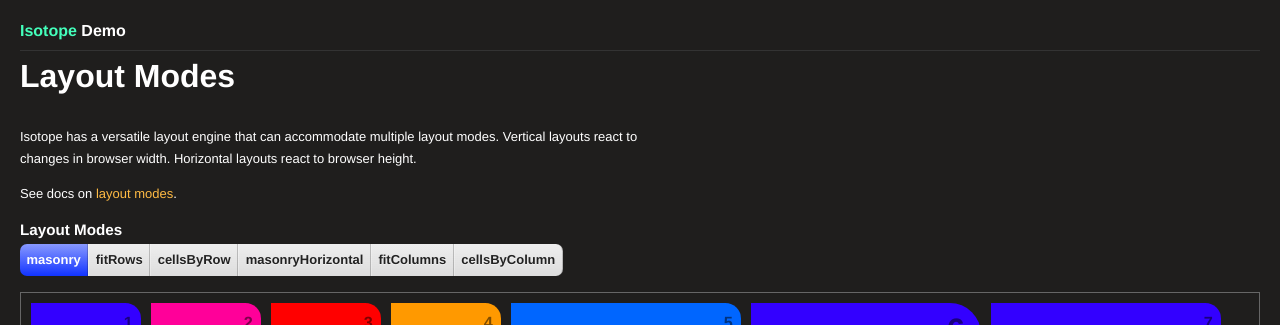
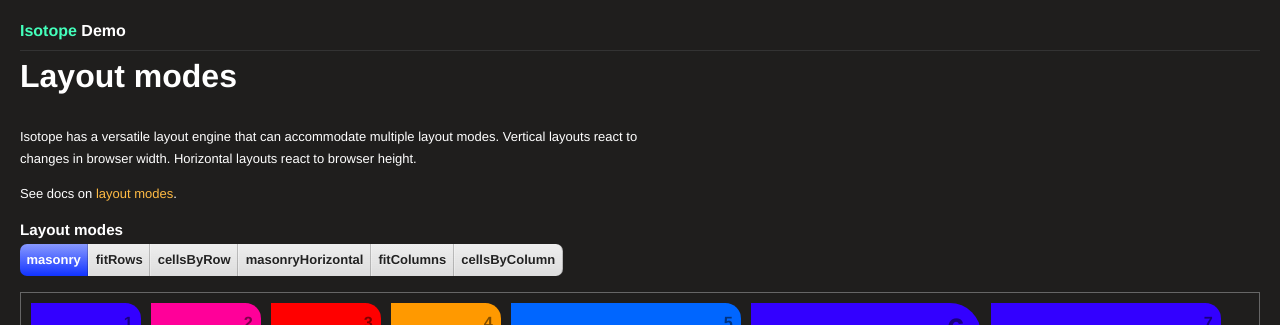
Before and after one commit to metafizzy/isotope, a Jekyll site: the page built from _posts/demos/2010-12-29-layout-modes.html, in a window 1280 px wide. Shown: the top 325 px of the page. Built offline with Jekyll 4.4.1, drawn with Linux system fonts in a browser that asks for light colours.

```diff
--- a/_includes/layout-options.html
+++ b/_includes/layout-options.html
@@ -1,4 +1,4 @@
-<h3>Layout Modes</h3>
+<h3>Layout modes</h3>
 
 <ul id="layouts" class="option-set floated clearfix">
   <li><a href="#masonry" class="selected">masonry</a></li>
--- a/_posts/demos/2010-12-29-layout-modes.html
+++ b/_posts/demos/2010-12-29-layout-modes.html
@@ -1,5 +1,5 @@
 ---
-title: Layout Modes
+title: Layout modes
 layout: demo
 category: demos
 related: layouts
--- a/_posts/docs/2010-12-03-options.mdown
+++ b/_posts/docs/2010-12-03-options.mdown
@@ -174,9 +174,9 @@ Restricts Isotope item elements to selector.
   <dd class="default"><code><span class="s1">'masonry'</span></code></dd>
 </dl>
 
-See also docs on [Layout Modes](layout-modes.html).
+See also docs on [Layout modes](layout-modes.html).
 
-[**See Demo: Layout Modes**](../demos/layout-modes.html)
+[**See Demo: Layout modes**](../demos/layout-modes.html)
 
 ## resizable
 
@@ -247,4 +247,4 @@ $('#container').isotope({
 
 {% endhighlight %}
 
-[**See Demo: Layout Modes**](../demos/layout-modes.html)
+[**See Demo: Layout modes**](../demos/layout-modes.html)
--- a/_posts/docs/2010-12-05-layout-modes.mdown
+++ b/_posts/docs/2010-12-05-layout-modes.mdown
@@ -1,6 +1,6 @@
 ---
 
-title: Layout Modes
+title: Layout modes
 category: docs
 layout: doc
 body_class: option-def
@@ -18,7 +18,7 @@ toc:
 
 Isotope has a versatile layout engine that can accommodate multiple layout modes. You can set and change the layout mode via the `layoutMode` option.
 
-[**See Demo: Layout Modes**](../demos/layout-modes.html)
+[**See Demo: Layout modes**](../demos/layout-modes.html)
 
 ### Example
 
```
